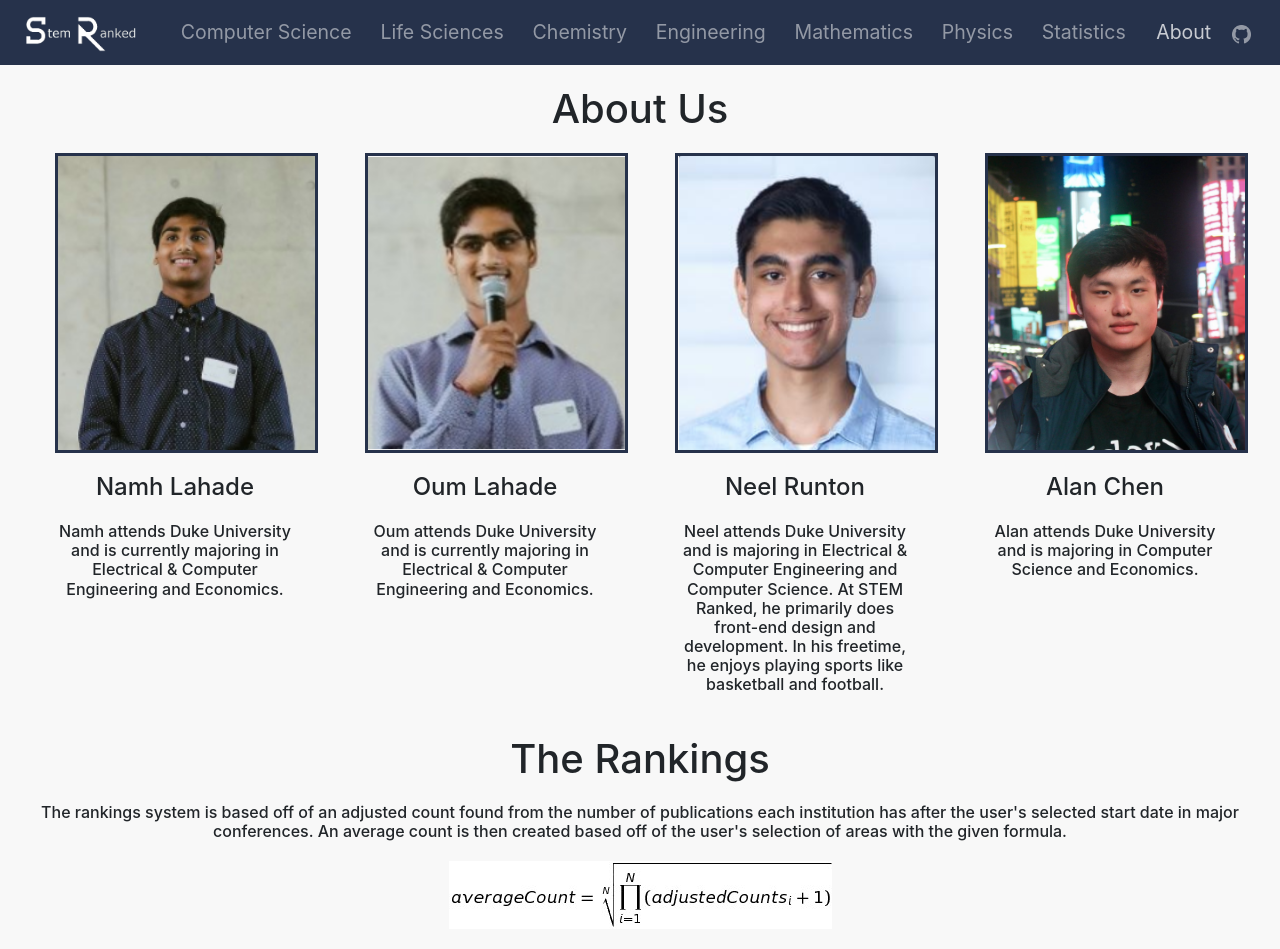
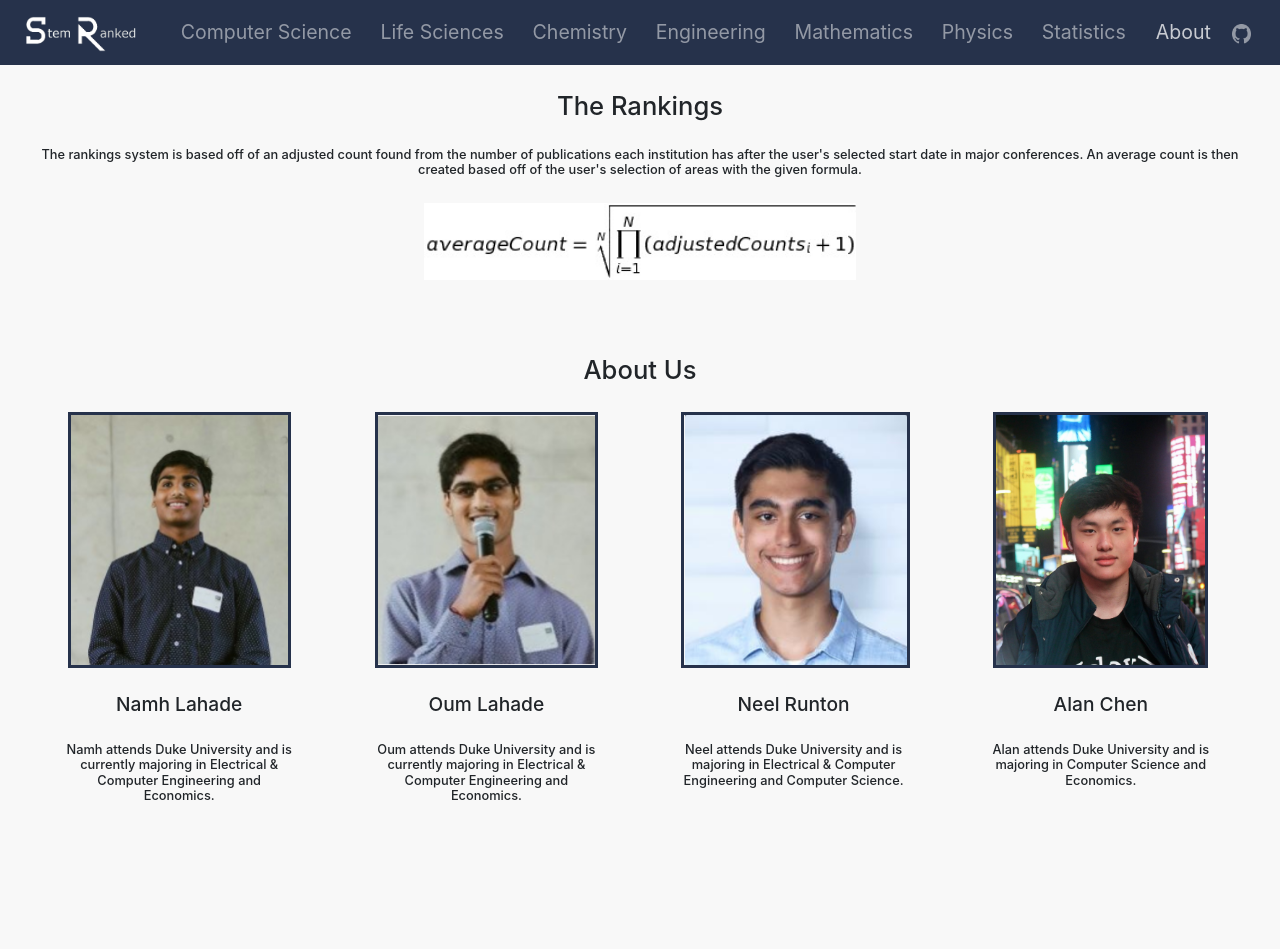
Before and after one commit to AlanChen4/StemRanked, a React (Create React App) app: page /About in a window 1280 px wide. After the commit the page ends 854 px from the top, so only its background shows below. Built offline with nearby package versions, Linux system fonts and the light colour scheme.

Commit message:
formatted relative fonts and sizes on About page

```diff
--- a/src/About.css
+++ b/src/About.css
@@ -18,17 +18,18 @@
 
 .SubjectLinkActive {
     color: rgba(255, 255, 255, 0.75);
+    font-size: calc(8px + 0.9vw);
 }
 
 .AboutLink {
-    font-size: 23px;
+    font-size: calc(8px + 0.9vw) !important;
     margin-right: 1vw;
 }
 
 .GitHubLogoIcon {
     opacity: 0.5;
-    width: 1.5vw;
-    height: 1.5vw;
+    width: calc(8px + 0.9vw);
+    height: calc(8px + 0.9vw);
     margin-right: 1vw;
 }
 
@@ -37,38 +38,44 @@
 }
 
 .title {
-    font-size: 3 em;
+    font-size: 2vw;
     text-align: center;
     position: static;
-    margin: 20px;
+    margin: 2vw;
     font: serif;
 }
 
 .center {
     text-align: center;
     position: static;
-    margin: 20px;
+    margin: 2vw;
 }
 
 .center2 {
     text-align: center;
     position: static;
-    margin: 20px;
+    margin: 2vw;
+    font-size: 1.5vw;
 }
 
-.images {
-    height: 300px;
-    width: 263px;
+.center3 {
+    text-align: center;
+    position: static;
+    margin: 2vw;
+    font-size: 1vw;
+}
+
+.images1 {
+    height: 20vw;
+    width: auto;
     border: 3px solid var(--sidebar-color);
 }
 
-.images:hover{
-    height: 300px;
-    width: 263px;
+.images1:hover{
     border: 3px solid grey;
 }
 
-.methodology_border{
-    border: 3px solid var(--sidebar-color);
-    margin: 15px;
+.images2 {
+    height: 6vw;
+    width: auto;
 }
--- a/src/About.js
+++ b/src/About.js
@@ -23,35 +23,36 @@ function About() {
           </Nav>
         </Navbar.Collapse>
       </Navbar>
+
+      <h1 className="title">The Rankings</h1>
+      <div>
+        <h6 className="center3">The rankings system is based off of an adjusted count found from the number of publications each institution has after the user's selected start date in major conferences. An average count is then created based off of the user's selection of areas with the given formula.</h6>
+        <h6 className="center"><Image className="images2" src="./images/ranking_equation.jpg" /></h6>
+      </div>
+      <br />
       <h1 className="title ">About Us</h1>
       <Row className="center">
         <Col>
-          <a href="https://www.linkedin.com/in/namh-lahade-015b33177/" className="center"><Image className="images" src="./images/namh.png" /></a>
+          <a href="https://www.linkedin.com/in/namh-lahade-015b33177/" target="_blank" rel="noopener noreferrer" className="center"><Image className="images1" src="./images/namh.png" /></a>
           <h4 className="center2">Namh Lahade</h4>
-          <h6 className="center2">Namh attends Duke University and is currently majoring in Electrical & Computer Engineering and Economics.</h6>
+          <h6 className="center3">Namh attends Duke University and is currently majoring in Electrical & Computer Engineering and Economics.</h6>
         </Col>
         <Col>
-          <a href="https://www.linkedin.com/in/oum-lahade-920b30177/" className="center"><Image className="images" src="./images/oum2.png" /></a>
+          <a href="https://www.linkedin.com/in/oum-lahade-920b30177/" target="_blank" rel="noopener noreferrer" className="center"><Image className="images1" src="./images/oum2.png" /></a>
           <h4 className="center2">Oum Lahade</h4>
-          <h6 className="center2">Oum attends Duke University and is currently majoring in Electrical & Computer Engineering and Economics.</h6>
+          <h6 className="center3">Oum attends Duke University and is currently majoring in Electrical & Computer Engineering and Economics.</h6>
         </Col>
         <Col>
-          <a href="https://www.linkedin.com/in/neelam-runton-3637291b4/" className="center"><Image className="images" src="./images/neel3.png" /></a>
+          <a href="https://www.linkedin.com/in/neelam-runton-3637291b4/" target="_blank" rel="noopener noreferrer" className="center"><Image className="images1" src="./images/neel3.png" /></a>
           <h4 className="center2">Neel Runton</h4>
-          <h6 className="center2">Neel attends Duke University and is majoring in Electrical & Computer Engineering and Computer Science. At STEM Ranked, he primarily does front-end design and development. In his freetime, he enjoys playing sports like basketball and football.</h6>
+          <h6 className="center3">Neel attends Duke University and is majoring in Electrical & Computer Engineering and Computer Science.</h6>
         </Col>
         <Col>
-          <a href="https://www.linkedin.com/in/alan-chen-aa8994191/" className="center"><Image className="images" src="./images/alan.jpg" /></a>
+          <a href="https://www.linkedin.com/in/alan-chen-aa8994191/" target="_blank" rel="noopener noreferrer" className="center"><Image className="images1" src="./images/alan.jpg" /></a>
           <h4 className="center2">Alan Chen</h4>
-          <h6 className="center2">Alan attends Duke University and is majoring in Computer Science and Economics.</h6>
+          <h6 className="center3">Alan attends Duke University and is majoring in Computer Science and Economics.</h6>
         </Col>
       </Row>
-
-      <h1 className="title">The Rankings</h1>
-      <div>
-        <h6 className="center">The rankings system is based off of an adjusted count found from the number of publications each institution has after the user's selected start date in major conferences. An average count is then created based off of the user's selection of areas with the given formula.</h6>
-        <h6 className="center"><Image src="./images/ranking_equation.jpg" /></h6>
-      </div>
     </div>
   );
 }
```
